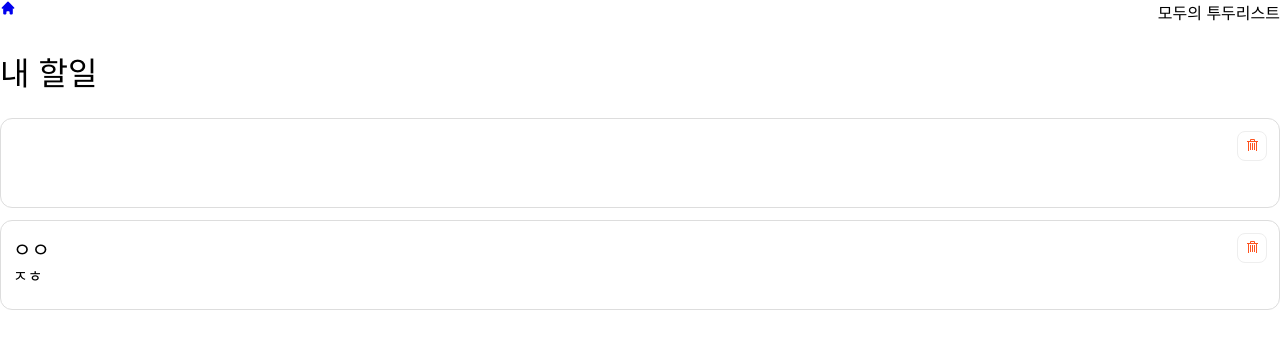
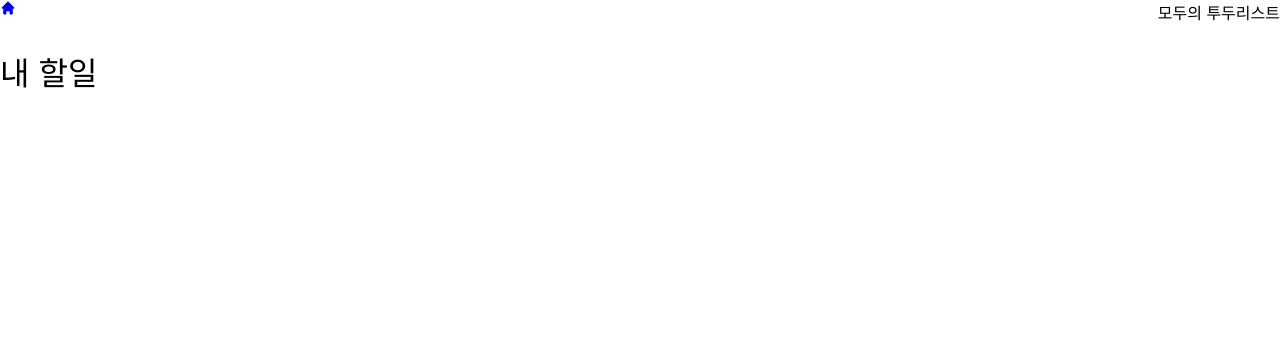
Before and after one commit to allongsio/todolist_lv4, a React (Create React App) app: page /TodoList in a window 1280 px wide. Shown: the top 348 px of the page. Built offline with nearby package versions, Linux system fonts and the light colour scheme; data requests are answered from the project's data file.

Commit message:
readme파일 수정

```diff
--- a/db.json
+++ b/db.json
@@ -1,18 +1,3 @@
 {
-  "todos": [
-    {
-      "id": "e8333318-ac40-4c9f-8073-f92672e341d3",
-      "name": "",
-      "title": "",
-      "content": "",
-      "isDone": false
-    },
-    {
-      "id": "15da9cd6-541c-4c91-92b7-c0d29948b662",
-      "name": "ㅈㅎ",
-      "title": "ㅇㅇ",
-      "content": "ㅠㅠ",
-      "isDone": false
-    }
-  ]
+  "todos": []
 }
--- a/src/api/todos.js
+++ b/src/api/todos.js
@@ -28,6 +28,7 @@ const getTodo = async (todoId) => {
 const addTodo = async (newTodo) => {
   try {
     const response = await axios.post("http://localhost:4000/todos", newTodo);
+
     // await axios.post(`${process.env.REACT_APP_SERVER_URL}/todos`, newTodo);
   } catch (error) {
     console.error(error);
--- a/src/components/TodoLists.js
+++ b/src/components/TodoLists.js
@@ -58,7 +58,8 @@ const Todo = ({ id, name, title }) => {
 
   const handleDelete = (event, id) => {
     event.stopPropagation();
-    mutation.mutate(id);
+    const result = window.confirm("정말 삭제하시겠습니까?");
+    result && mutation.mutate(id);
   };
 
   return (
```
